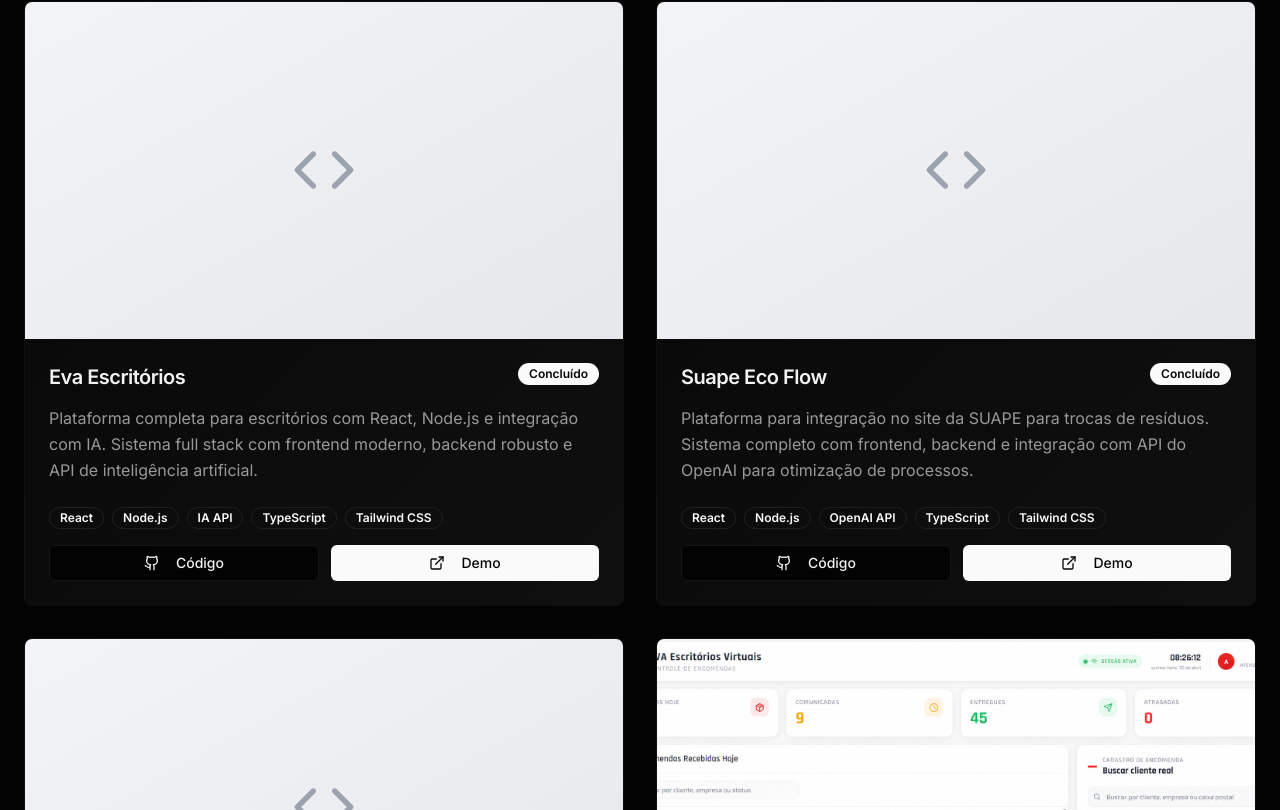
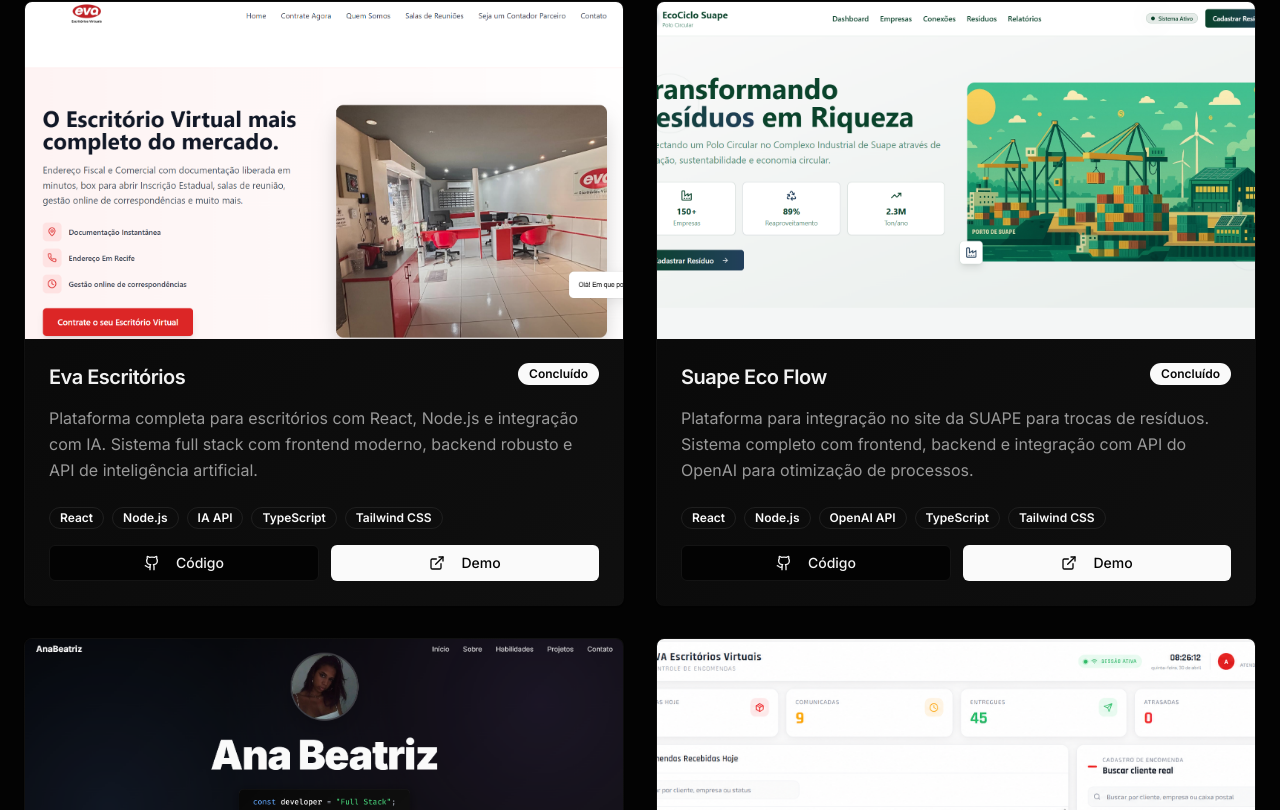
Before and after one commit to Anadevfs/portifolio-ana, a React (Vite) app: page / in a window 1280 px wide. Shown: the part 2650-3460 px from the top of the page. Built offline with nearby package versions, Linux system fonts and the light colour scheme.

Commit message:
Changes
Co-authored-by: Anadevfs <274003708+Anadevfs@users.noreply.github.com>

```diff
--- a/src/components/Projects.tsx
+++ b/src/components/Projects.tsx
@@ -3,6 +3,9 @@ import { Button } from "@/components/ui/button";
 import { Badge } from "@/components/ui/badge";
 import { Github, ExternalLink, Code } from "lucide-react";
 import evaEncomendasImg from "@/assets/eva-encomendas.png";
+import evaEscritoriosImg from "@/assets/eva-escritorios.png";
+import suapeEcoImg from "@/assets/suape-eco.png";
+import portfolioPessoalImg from "@/assets/portfolio-pessoal.png";
 
 const Projects = () => {
   const projects = [
@@ -10,7 +13,7 @@ const Projects = () => {
       id: 1,
       title: "Eva Escritórios",
       description: "Plataforma completa para escritórios com React, Node.js e integração com IA. Sistema full stack com frontend moderno, backend robusto e API de inteligência artificial.",
-      image: "/placeholder-project-1.jpg",
+      image: evaEscritoriosImg,
       technologies: ["React", "Node.js", "IA API", "TypeScript", "Tailwind CSS"],
       github: "https://github.com/Anadevfs",
       live: "https://evaescritorios.com.br/",
@@ -20,7 +23,7 @@ const Projects = () => {
       id: 2,
       title: "Suape Eco Flow",
       description: "Plataforma para integração no site da SUAPE para trocas de resíduos. Sistema completo com frontend, backend e integração com API do OpenAI para otimização de processos.",
-      image: "/placeholder-project-2.jpg",
+      image: suapeEcoImg,
       technologies: ["React", "Node.js", "OpenAI API", "TypeScript", "Tailwind CSS"],
       github: "https://github.com/Anadevfs",
       live: "https://suape-eco.netlify.app/",
@@ -30,7 +33,7 @@ const Projects = () => {
       id: 3,
       title: "Portfólio Pessoal",
       description: "Site pessoal moderno e responsivo desenvolvido com React e Tailwind CSS, apresentando projetos, habilidades técnicas e informações de contato com design minimalista e elegante.",
-      image: "/placeholder-project-3.jpg",
+      image: portfolioPessoalImg,
       technologies: ["React", "TypeScript", "Tailwind CSS", "Vite"],
       github: "https://github.com/Anadevfs",
       live: "https://anadevfs.netlify.app/",
```
